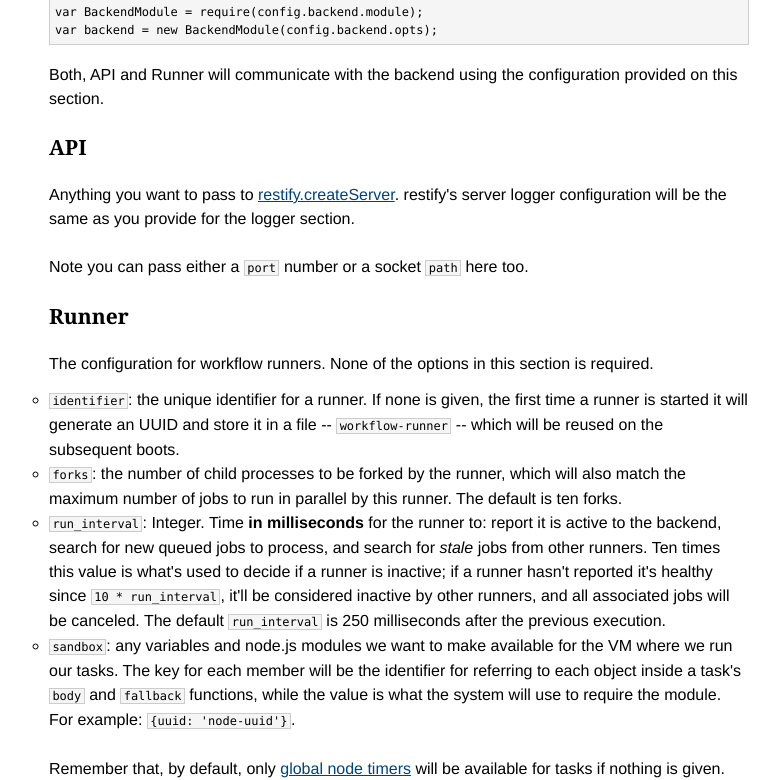
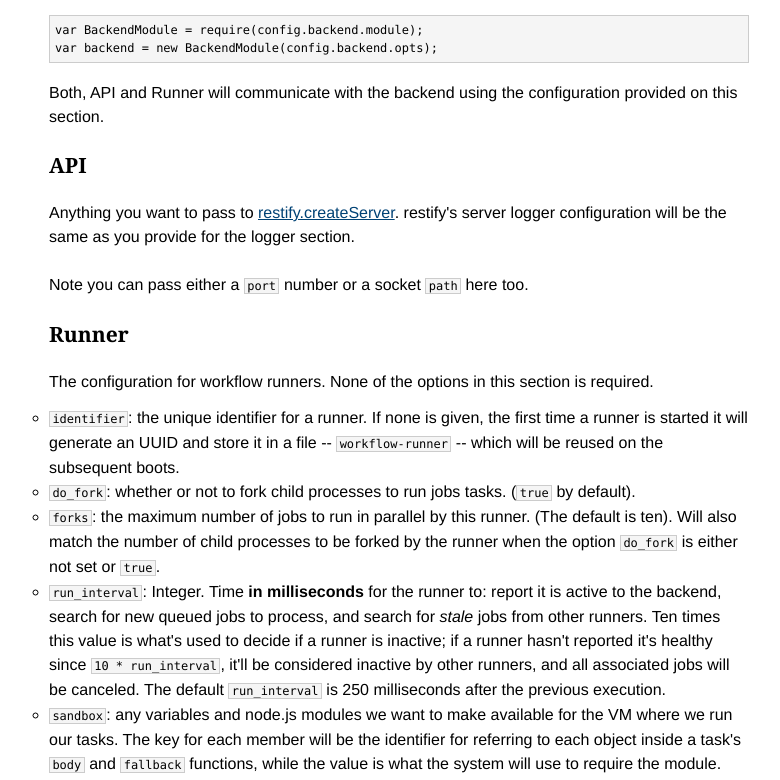
Before and after one commit to TritonDataCenter/node-workflow, a plain HTML site: page index.html in a window 1280 px wide. Shown: the part 9655-10435 px from the top of the page, without its empty margins (241-1021 px from the left). Drawn offline with Linux system fonts and the light colour scheme.

Commit message:
GH-112: Documented option to run tasks w/o forking child processes.

```diff
--- a/index.html
+++ b/index.html
@@ -510,6 +510,7 @@ relevant sections included:</p>
   "runner": {
     "identifier": "cd925eef-93fb-4bfe-a820-2aaedf9fc006",
     "forks": 2,
+    "do_fork": false,
     "run_interval": 250,
     "sandbox": {
         "modules": {
@@ -568,9 +569,11 @@ required.</p>
 <li><code>identifier</code>: the unique identifier for a runner. If none is given, the first
 time a runner is started it will generate an UUID and store it in a file --
 <code>workflow-runner</code> -- which will be reused on the subsequent boots.</li>
-<li><code>forks</code>: the number of child processes to be forked by the runner, which will
-also match the maximum number of jobs to run in parallel by this runner. The
-default is ten forks.</li>
+<li><code>do_fork</code>: whether or not to fork child processes to run jobs tasks. (<code>true</code>
+by default).</li>
+<li><code>forks</code>: the maximum number of jobs to run in parallel by this runner. (The
+default is ten). Will also match the number of child processes to be forked
+by the runner when the option <code>do_fork</code> is either not set or <code>true</code>.</li>
 <li><code>run_interval</code>: Integer. Time <strong>in milliseconds</strong> for the runner to: report it
 is active to the backend, search for new queued jobs to process, and search for
 <em>stale</em> jobs from other runners. Ten times this value is what's used to
```
